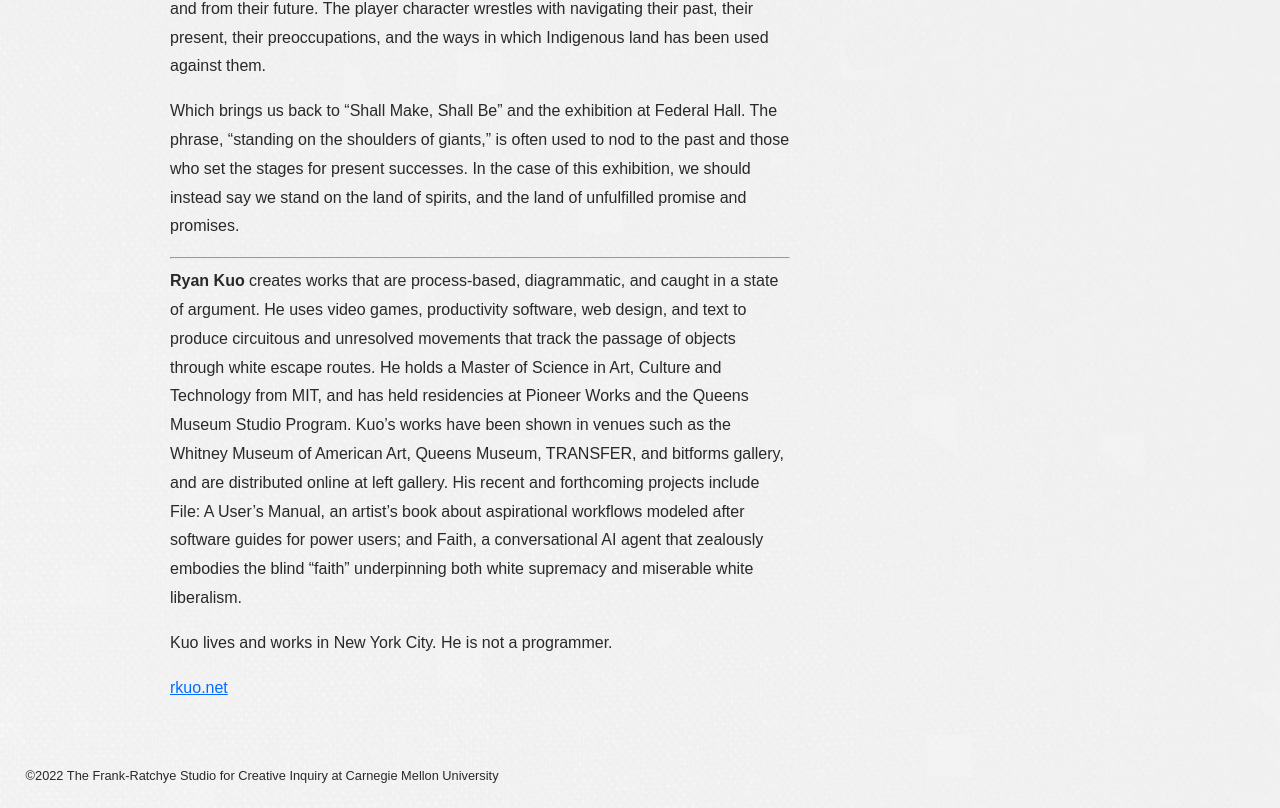
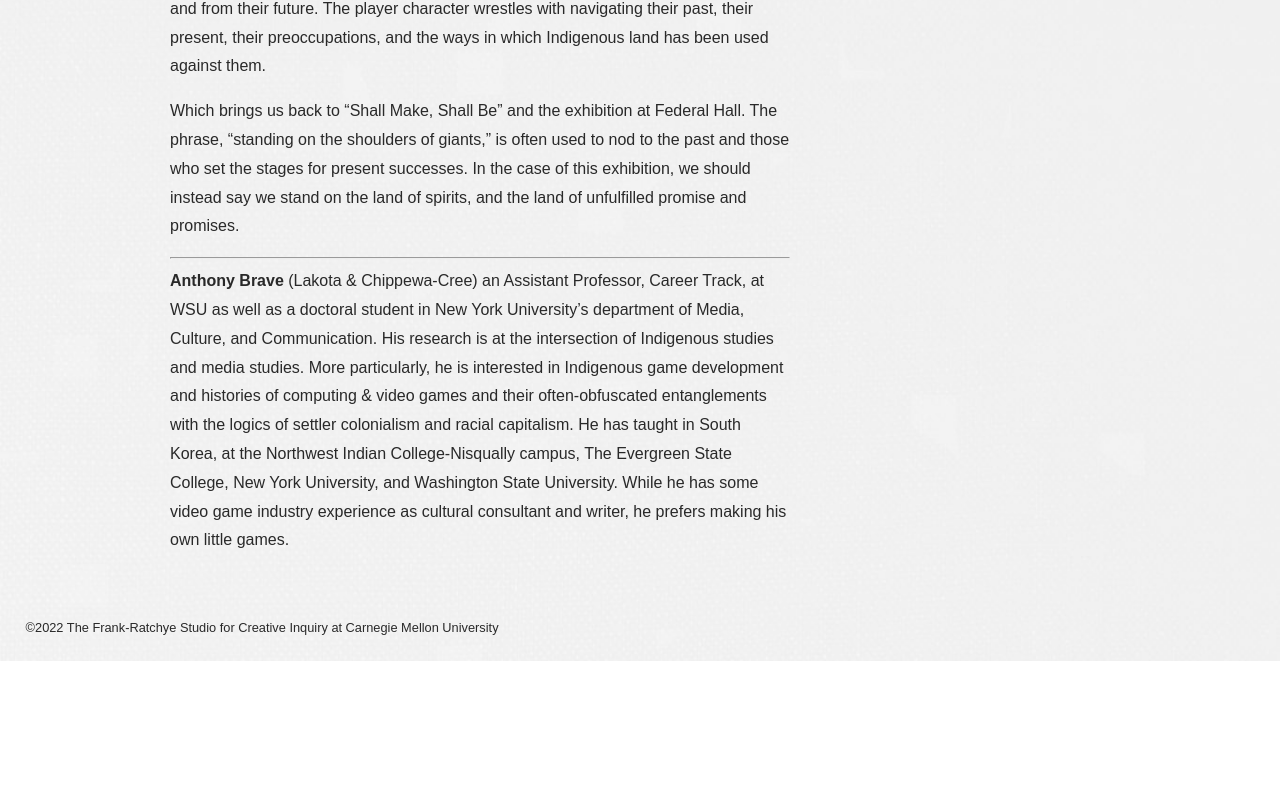
Before and after one commit to CreativeInquiry/shallmakeshallbe.org, a plain HTML site: page wall_street.html in a window 1280 px wide. Shown: the part 6496-7304 px from the top of the page. After the commit the page ends 7157 px from the top, so only its background shows below. Drawn offline with Linux system fonts and the light colour scheme.

Commit message:
Add files via upload
corrected bio.

```diff
--- a/wall_street.html
+++ b/wall_street.html
@@ -102,9 +102,7 @@
 
 <hr>
 
-<p><strong>Ryan Kuo</strong> creates works that are process-based, diagrammatic, and caught in a state of argument. He uses video games, productivity software, web design, and text to produce circuitous and unresolved movements that track the passage of objects through white escape routes. He holds a Master of Science in Art, Culture and Technology from MIT, and has held residencies at Pioneer Works and the Queens Museum Studio Program. Kuo’s works have been shown in venues such as the Whitney Museum of American Art, Queens Museum, TRANSFER, and bitforms gallery, and are distributed online at left gallery. His recent and forthcoming projects include File: A User’s Manual, an artist’s book about aspirational workflows modeled after software guides for power users; and Faith, a conversational AI agent that zealously embodies the blind “faith” underpinning both white supremacy and miserable white liberalism.</p>
-<p>Kuo lives and works in New York City. He is not a programmer.</p>
-<p><a href="https://rkuo.net" target="new">rkuo.net</a></p>
+<p><strong>Anthony Brave</strong> (Lakota & Chippewa-Cree) an Assistant Professor, Career Track, at WSU as well as a doctoral student in New York University’s department of Media, Culture, and Communication. His research is at the intersection of Indigenous studies and media studies. More particularly, he is interested in Indigenous game development and histories of computing & video games and their often-obfuscated entanglements with the logics of settler colonialism and racial capitalism. He has taught in South Korea, at the Northwest Indian College-Nisqually campus, The Evergreen State College, New York University, and Washington State University. While he has some video game industry experience as cultural consultant and writer, he prefers making his own little games.</p>
 
 
 </div>
```
